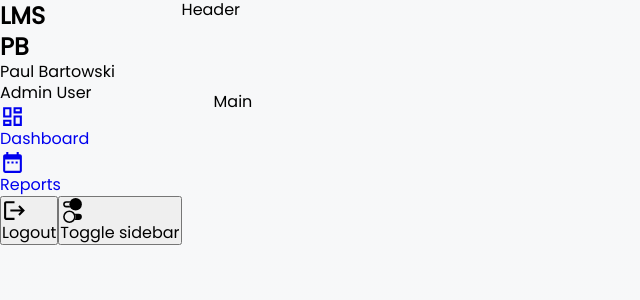
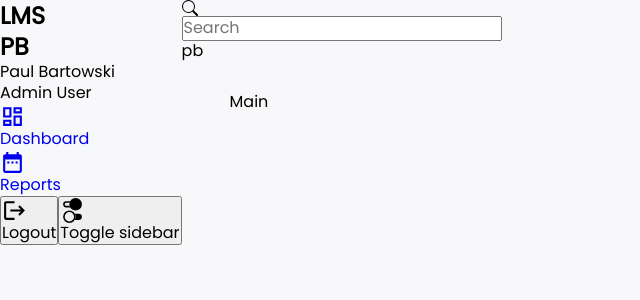
Before and after one commit to johnphealipto/client-module, a React (Create React App) app: page / in a window 1280 px wide. Shown: the top 300 px of the page, without its empty margins (0-640 px from the left). Built offline with nearby package versions, Linux system fonts and the light colour scheme.

Commit message:
Header :construction:

```diff
--- a/src/assets/css/Header.css
+++ b/src/assets/css/Header.css
@@ -1,5 +1,52 @@
 #header {
   grid-area: header;
   background: #fff;
+  display: flex;
+  justify-content: space-between;
+  align-items: center;
   border-bottom: 1px solid rgba(0, 0, 0, .05);
+  padding: 0 3rem;
 }
+
+#header form {
+  position: relative;
+}
+
+#header form svg {
+  color: rgb(204, 204, 204);
+  position: absolute;
+  top: 2px;
+}
+
+#header form input {
+  outline: none;
+  border: none;
+  padding-left: 2rem;
+}
+
+#header form input::-webkit-input-placeholder {
+  color: rgb(204, 204, 204);
+}
+#header form input::-moz-placeholder {
+  color: rgb(204, 204, 204);
+}
+#header form input:-ms-input-placeholder {
+  color: rgb(204, 204, 204);
+}
+#header form input:-moz-placeholder {
+  color: rgb(204, 204, 204);
+}
+
+#header .user_avatar {
+  background: rgba(16, 156, 241, 0.1);
+  border: 4px solid rgba(16, 156, 241, 0.4);
+  color: var(--accent-blue);
+  border-radius: 100%;
+  user-select: none;
+  display: flex;
+  font-weight: bold;
+  justify-content: center;
+  align-items: center;
+  padding: .25rem;
+  text-transform: uppercase;
+}
--- a/src/assets/css/SideNav.css
+++ b/src/assets/css/SideNav.css
@@ -28,6 +28,7 @@
   display: flex;
   gap: 1rem;
   padding: 1.5rem var(--lft-padding);
+  padding-right: 3rem;
 }
 
 #side-nav .user_avatar {
@@ -50,6 +51,7 @@
 
 #side-nav .user-name_role p:nth-child(1) {
   font-weight: 600;
+  max-width: 12ch;
   color: var(--dark-blue);
 }
 
--- a/src/assets/css/index.css
+++ b/src/assets/css/index.css
@@ -56,7 +56,7 @@ a {
 
 main {
   grid-area: main;
-  padding: 2rem;
+  padding: 2rem 3rem;
   overflow-y: scroll;
 }
 
--- a/src/components/Header.jsx
+++ b/src/components/Header.jsx
@@ -1,9 +1,16 @@
-import React from 'react'
+import React from 'react';
+import { BsSearch } from 'react-icons/bs';
 
 const Header = () => {
   return (
     <div id="header">
-      Header
+      <form>
+        <BsSearch />
+        <input type="text" placeholder="Search" />
+      </form>
+      <div className="user_avatar">
+        <p>pb</p>
+      </div>
     </div>
   )
 }
```
